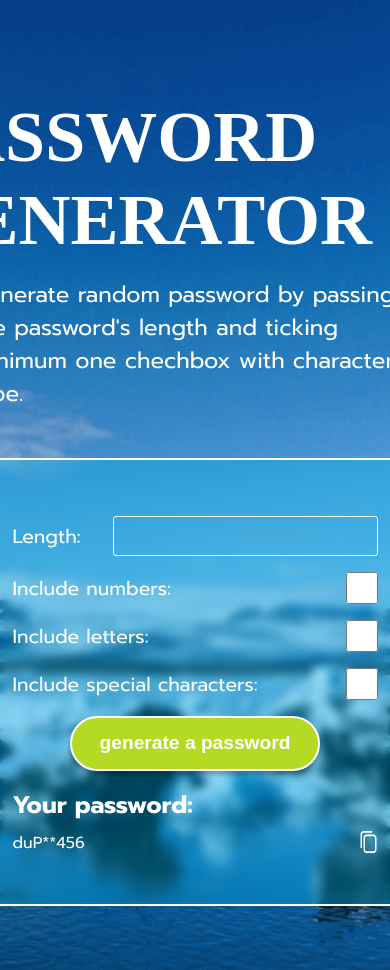
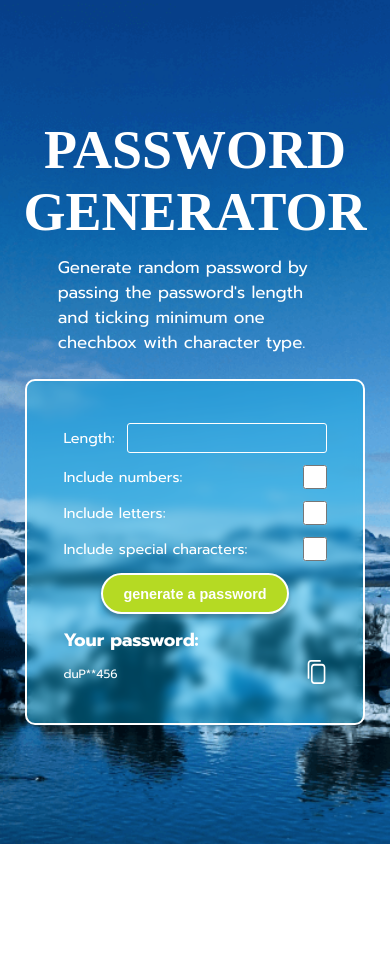
Before and after one commit to marcelina-hasiak/password-generator, an Angular app: page / in a window 390 px wide. After the commit the page ends 844 px from the top, so only its background shows below. Built offline with nearby package versions, Linux system fonts and the light colour scheme; a web font is replaced by a local one.

Commit message:
Add full responsiveness

```diff
--- a/src/app/app.component.html
+++ b/src/app/app.component.html
@@ -10,7 +10,7 @@
           <label for="password-length">
             Length:
           </label>
-          <input class="password-form__input" type="number" id ="password-length">
+          <input class="password-form__input" type="number" id ="password-length" min="1">
         </p>
         <p class="password-form__fieldset">
           <label for="password-has-numbers">
--- a/src/app/app.component.scss
+++ b/src/app/app.component.scss
@@ -4,6 +4,10 @@
   align-items: center;
   min-height: 100vh;
   overflow-x: hidden;
+  background: #5face4;
+  @media (max-width: 500px) {
+    align-items: start;
+  }
 }
 .application {
   max-width: 1100px;
@@ -14,33 +18,62 @@
   color: #ffffff;
   font-family: 'Prompt', sans-serif;
   padding: 6rem 6rem 4rem 6rem;
+  border-radius: 15px;
   display: flex;
   flex-direction: column;
   align-items: center;
   justify-content: center;
+  @media (max-width: 1200px) {
+    border-radius: 0px;
+  }
+  @media (max-width: 850px) {
+    padding: 4rem;
+  }
+  @media (max-width: 600px) {
+    min-height:100vh;
+
+  }
+  @media (max-width: 360px) {
+    padding: 3rem 2rem;
+
+  }
   &__header {
     display: flex;
     flex-direction: column;
     align-items: center;
+
     padding-bottom: 3rem;
+    @media (max-width: 400px) {
+      padding-bottom: 2rem;
+    }
   }
   &__title {
     font-family: 'Schoolbell';
     font-size: 4.5rem;
     text-transform: uppercase;
     padding-bottom: 1rem;
+    text-align: center;
   }
   &__description {
     font-size: 1.4rem;
     width: 80%;
   }
   &__body {
-
     background: rgba(0, 177, 233, .35);
     backdrop-filter: blur(5px);
     border: solid 2px #ffffff;
-    border-radius: 7px;
+    border-radius: 10px;
     padding: 3rem 6rem;
+    @media (max-width: 600px) {
+      padding: 3rem 4rem;
+    }
+    @media (max-width: 420px) {
+      padding: 3rem 3rem;
+    }
+    @media (max-width: 380px) {
+      padding: 2rem 2rem;
+    }
+
   }
 }
 .password-form {
@@ -51,15 +84,20 @@
     grid-template-columns: 1fr min-content;
     grid-column-gap: 2rem;
     align-items: center;
+    @media (max-width: 400px) {
+      grid-column-gap: 1rem;
+    }
   }
   &__input {
-
     background: none;
     border: solid 1px white;
     border-radius: 3px;
     font-size: 1.2rem;
     color: white;
     padding: .5rem;
+    @media (max-width: 360px) {
+      width: 12rem;
+    }
   }
   &__checkbox {
     justify-self: start;
@@ -78,7 +116,11 @@
     font-size: 1.2rem;
     box-shadow: 0px 4px 4px 0px rgba(0, 0, 0, .25);
     font-weight: 700;
+    transition:.3s;
     cursor: pointer;
+    &:hover {
+      background: #99b628;
+    }
   }
 }
 
@@ -98,5 +140,9 @@
     background: none;
     border: none;
     cursor: pointer;
+    & img {
+      height: 2rem;
+    }
   }
+
 }
--- a/src/styles.scss
+++ b/src/styles.scss
@@ -17,32 +17,23 @@ html {
   font-size: 100%;
 }
 
-// @media (min-width: 400px) {
-//   html {
-//     font-size: 115%;
-//   }
-// }
-
-// @media (min-width: 450px) {
-//   html {
-//     font-size: 130%;
-//   }
-// }
-
-// @media (min-width: 500px) {
-//   html {
-//     font-size: 145%;
-//   }
-// }
-
-// @media (min-width: 600px) {
-//   html {
-//     font-size: 165%;
-//   }
-// }
-
-// @media (min-width: 750px) {
-//   html {
-//     font-size: 175%;
-//   }
-// }
+@media (max-width: 800px) {
+  html {
+    font-size: 90%;
+  }
+}
+@media (max-width: 480px) {
+  html {
+    font-size: 80%;
+  }
+}
+@media (max-width: 400px) {
+  html {
+    font-size: 75%;
+  }
+}
+@media (max-width: 400px) {
+  html {
+    font-size: 750;
+  }
+}
```
